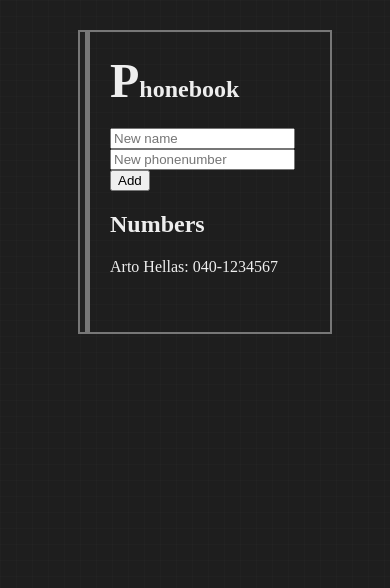
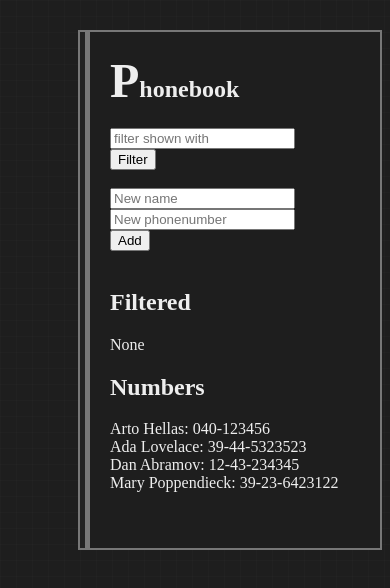
Before and after one commit to consolelogr/fullstack, a React (Vite) app in the folder part_2/phonebook/: page / in a window 390 px wide. Shown: the top 588 px of the page. Built offline with nearby package versions, Linux system fonts and the light colour scheme.

Commit message:
Phonebook step4

```diff
--- a/part_2/phonebook/src/App.jsx
+++ b/part_2/phonebook/src/App.jsx
@@ -1,7 +1,12 @@
 import { useState } from 'react'  //named import
 
 const App = () => { //block body {}
-  const [persons, setPersons] = useState([{ name: 'Arto Hellas', number: "040-1234567" }])  /*state initialization. React useState hook returns an array, and we use array destructuring to pull out the values.*/
+  const [persons, setPersons] = useState([
+    { name: 'Arto Hellas', number: '040-123456', id: 1 },
+    { name: 'Ada Lovelace', number: '39-44-5323523', id: 2 },
+    { name: 'Dan Abramov', number: '12-43-234345', id: 3 },
+    { name: 'Mary Poppendieck', number: '39-23-6423122', id: 4 }
+  ])  /*state initialization. React useState hook returns an array, and we use array destructuring to pull out the values.*/
   const [newName, setNewName] = useState('')
   const [newPhone, setNewPhone] = useState('')
   const [errorMessage, setErrorMessage] = useState(''); // State initialization for error message
@@ -19,7 +24,7 @@ const App = () => { //block body {}
     if (persons.some(person => person.name === newName)) {
 
       setErrorMessage(`${newName} is already added to the phonebook`);
-       return;
+      return;
     }
 
     // Add the new name to the list
@@ -32,7 +37,7 @@ const App = () => { //block body {}
     setNewPhone('')
   }
 
-
+  const [search, setSearch] = useState('');
 
 
   const handleNameChange = (event) => { //event (or e) handler. handleNameChange is triggered when the user types something in the input field.
@@ -41,12 +46,25 @@ const App = () => { //block body {}
   const handlePhoneChange = (event) => { //event (or e) handler. handleNameChange is triggered when the user types something in the input field.
     setNewPhone(event.target.value)
   }
-
+  const handleSearchChange = (event) => {
+    setSearch(event.target.value);
+  };
+  const filteredPersons = persons.filter(person =>
+    person.name.toLowerCase().includes(search.toLowerCase())
+  );
 
   return (
     <div className="container">
+
       <h2>Phonebook</h2>
-      <form onSubmit= {handleSubmit}>
+      <input
+        placeholder="filter shown with"
+        value={search}
+        onChange={handleSearchChange}
+      /><br />
+      <button type="text">Filter</button>
+      <br /><br />
+      <form onSubmit={handleSubmit}>
         <div className="form-group">
           <input
             placeholder="New name"
@@ -54,27 +72,42 @@ const App = () => { //block body {}
             onChange={handleNameChange}
           />
 
-<input
+          <input
             placeholder="New phonenumber"
             value={newPhone}
             onChange={handlePhoneChange}
           />
 
-        <br />
+          <br />
           <button type="submit">Add</button>
         </div>
       </form>
       {errorMessage && <p style={{ color: 'red' }}>{errorMessage}</p>}
+      <br />
 
+      <h2>Filtered</h2>
+      {search === '' ? (   //ternary operator: condition ? doThisIfTrue : doThisIfFalse
+        <p>None</p>
+      ) : (
+        filteredPersons.length > 0 ? ( //.lenght array property
+          filteredPersons.map((person, index) => ( //creates a new array by applying a function to each element of the original array.
+            <li key={index}>{person.name}</li>
+          ))
+        ) : (
+          <p>No matches found</p>
+        )
+      )}
       <h2>Numbers</h2>
+
+
       <ul>
         {persons.map((person, index) => (
           <div>
-                      <li key={index}>{person.name}: {person.number}</li>
+            <li key={index}>{person.name}: {person.number}</li>
 
           </div>
 
-       ))}
+        ))}
       </ul>
 
       <br /><br />
--- a/part_2/phonebook/src/index.css
+++ b/part_2/phonebook/src/index.css
@@ -11,4 +11,4 @@ h2:first-child::first-letter{font-size:3rem;}
 li{text-decoration: none;list-style: none;padding:0;margin:0}
 ul{padding:0;margin:0}
 
-.container{margin-left:5rem;padding:1px 20px  20px 20px; margin-top:2rem; width:200px;text-align:left; border-left:10px groove #777; box-shadow:0px 0px 0 2px #777;overflow:scroll}
+.container{background:#1e1e1e;margin-left:5rem;padding:1px 20px  20px 20px; margin-top:2rem; width:250px;text-align:left; border-left:10px groove #777; box-shadow:0px 0px 0 2px #777;overflow:scroll}
```
